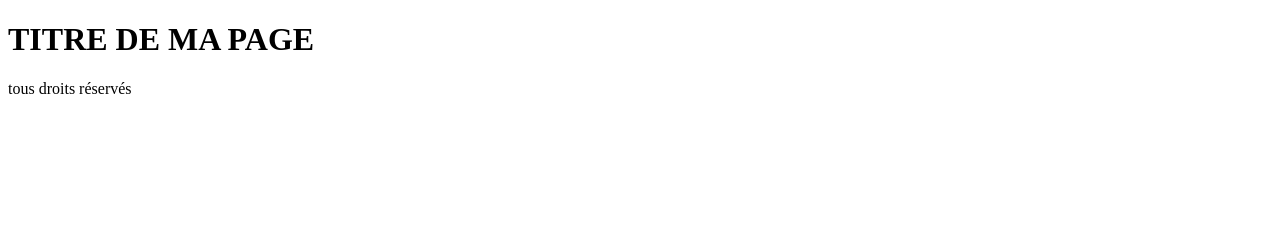
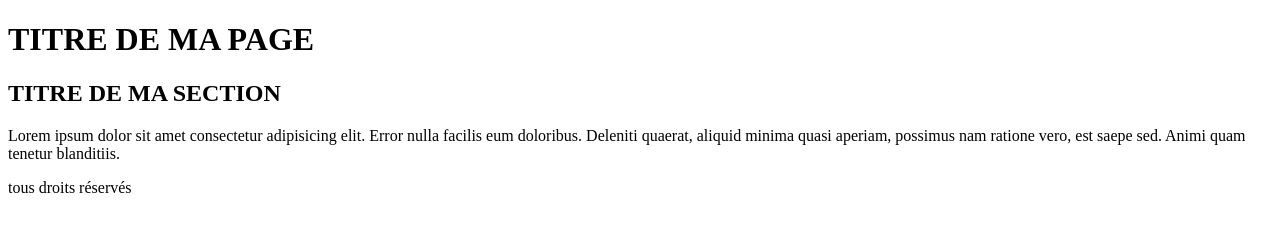
Before and after one commit to testlonghai/projet, a plain HTML site: page jour5/index.html in a window 1280 px wide. Drawn offline with Linux system fonts and the light colour scheme.

Commit message:
ajout de section

```diff
--- a/jour5/index.html
+++ b/jour5/index.html
@@ -11,7 +11,10 @@
         <h1>TITRE DE MA PAGE</h1>
     </header>
     <main>
-
+        <section>
+            <h2>TITRE DE MA SECTION</h2>
+            <p>Lorem ipsum dolor sit amet consectetur adipisicing elit. Error nulla facilis eum doloribus. Deleniti quaerat, aliquid minima quasi aperiam, possimus nam ratione vero, est saepe sed. Animi quam tenetur blanditiis.</p>
+        </section>
 
     </main>
     <footer>
```
